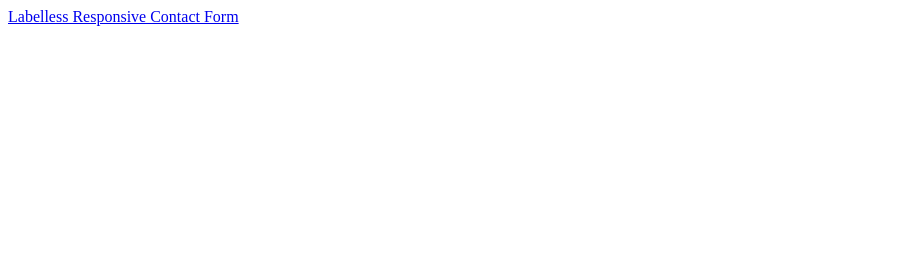
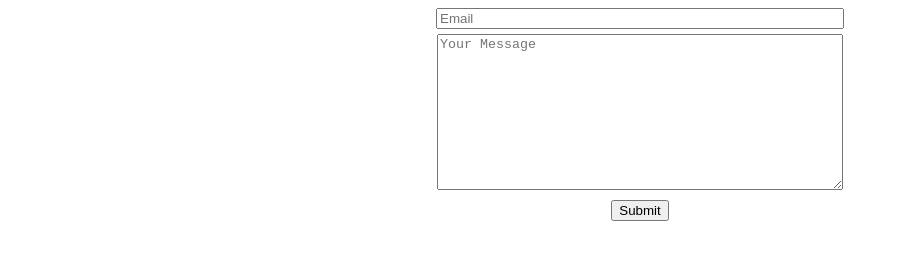
Before and after one commit to markhalonen/markhalo-gatsby, a Gatsby site: page /contact in a window 1280 px wide. Shown: the whole page, without its empty margins (0-899 px from the left). Built offline with nearby package versions, Linux system fonts and the light colour scheme; Gatsby itself is replaced by a stand-in of ours.

Commit message:
contact form

```diff
--- a/gatsby-config.js
+++ b/gatsby-config.js
@@ -1,6 +1,6 @@
 module.exports = {
   siteMetadata: {
-    title: 'Gatsby Default Starter',
+    title: 'Mark Halonen',
   },
   plugins: ['gatsby-plugin-react-helmet'],
 };
--- a/src/components/Header/index.js
+++ b/src/components/Header/index.js
@@ -6,6 +6,7 @@ const Header = () => (
     style={{
       background: 'lightgrey',
       marginBottom: '1.45rem',
+      textAlign: 'center'
     }}
   >
     <div
--- a/src/layouts/index.js
+++ b/src/layouts/index.js
@@ -8,7 +8,7 @@ import './index.css'
 const TemplateWrapper = ({ children }) => (
   <div>
     <Helmet
-      title="Gatsby Default Starter"
+      title="Mark Halonen"
       meta={[
         { name: 'description', content: 'Sample' },
         { name: 'keywords', content: 'sample, something' },
--- a/src/pages/contact.js
+++ b/src/pages/contact.js
@@ -6,15 +6,62 @@ class Contact extends React.Component {
 
   constructor() {
     super()
-    this.state = { count: 0 }
+    this.state = {
+      email: '',
+      message: '',
+      messageSent: false
+    }
+  }
+
+  handleSubmit() {
+    fetch('https://hooks.zapier.com/hooks/catch/1812902/korber/', {
+      method: 'POST',
+      body: JSON.stringify({
+        email: this.state.email,
+        message: this.state.message,
+      })
+    }).then(() => {
+      this.setState({messageSent: true});
+    })
   }
 
 render () {
-  return (
-    <div>
-       <a href="javascript:void( window.open( 'https://form.jotform.com/80600859275158', 'blank', 'scrollbars=yes, toolbar=no, width=700, height=500' ) ) "> Labelless Responsive Contact Form </a>
-    </div>
-  )
+  if(this.state.messageSent)
+  {
+    return (
+      <div style={{textAlign: 'center'}}>
+        <p>Thanks for reaching out!</p>
+      </div>
+    )
+  }
+  else {
+    return (
+      <div style={{
+        display: 'flex',
+        alignItems: 'center',
+        justifyContent: 'center',
+        flexDirection: 'column',
+      }}>
+        <input
+          placeholder='Email'
+          type="email"
+          value={this.state.email}
+          onChange={(event) => this.setState({email: event.target.value})}
+          style={{width: 400, maxWidth: '90%'}}
+        />
+        <textarea
+          placeholder='Your Message'
+          value={this.state.message}
+          onChange={(event) => this.setState({message: event.target.value})}
+          style={{width: 400, height: 150, maxWidth: '90%', marginTop: 5}}
+        />
+        <button
+          onClick={this.handleSubmit.bind(this)}
+          style={{marginTop: 10}}
+          >Submit</button>
+      </div>
+    )
+  }
 }
 }
 
--- a/src/pages/index.js
+++ b/src/pages/index.js
@@ -16,7 +16,7 @@ const IndexPage = () => (
         <SocialIcon url="https://www.upwork.com/fl/markhalonen" style={{margin: 5}}/>
       </div>
       <div style={{paddingTop: 10}}>
-        <p>Hello! My name is Mark. I'm the creator of <a href="https://getVora.com" target="_blank">Vora</a>, an Android and iOS fasting tracker. I'm currently a full-time engineer at <a href="https://soartech.com/" target="_blank">SoarTech</a>, working on simulation software for the Navy.</p>
+        <p>Hello! My name is Mark Halonen. I'm the creator of <a href="https://getVora.com" target="_blank">Vora</a>, an Android and iOS fasting tracker. I'm currently a full-time engineer at <a href="https://soartech.com/" target="_blank">SoarTech</a>, working on simulation software for the Navy.</p>
       <p>I am available for hire on freelance projects.</p>
       </div>
     </div>
```
